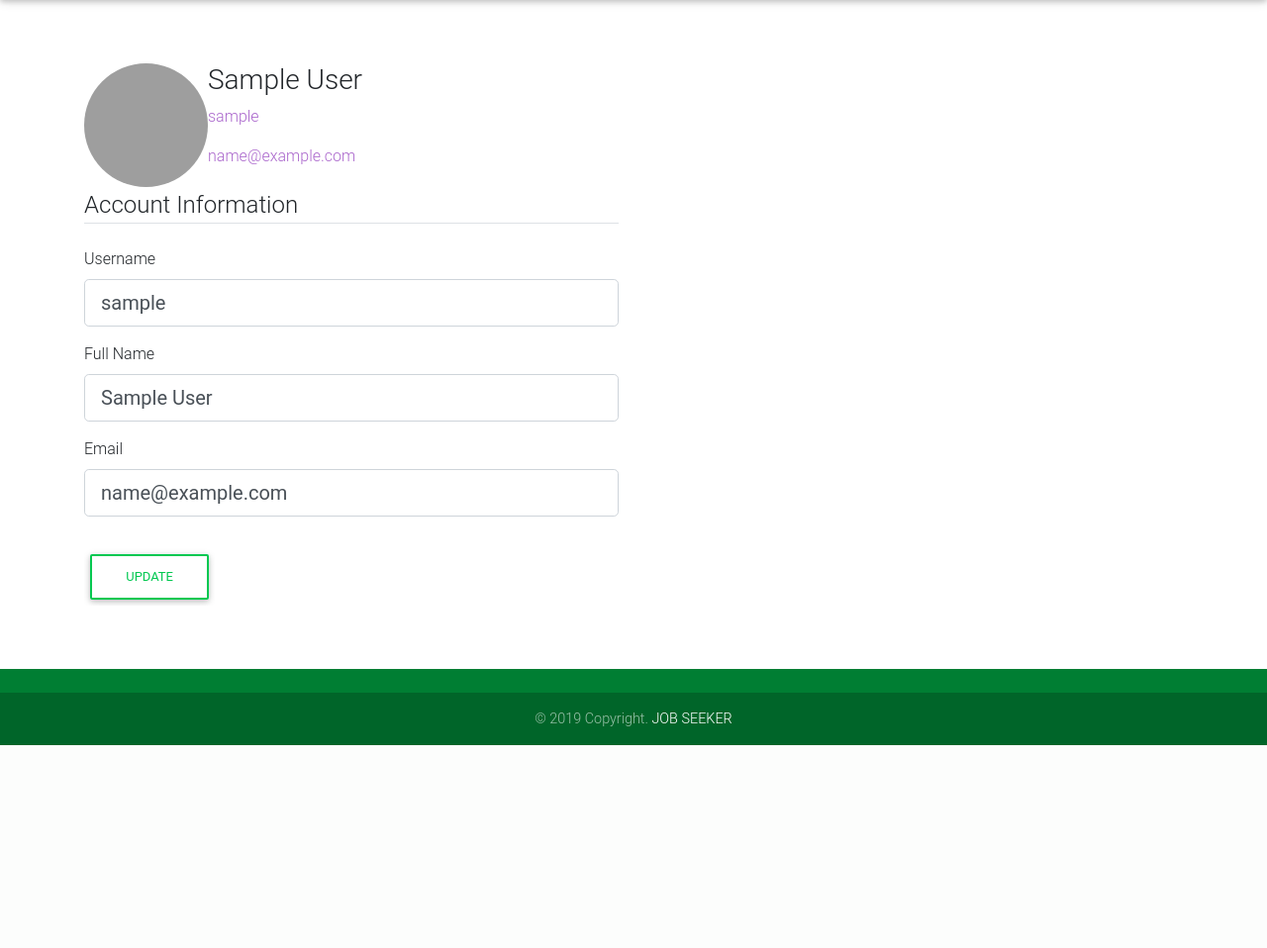
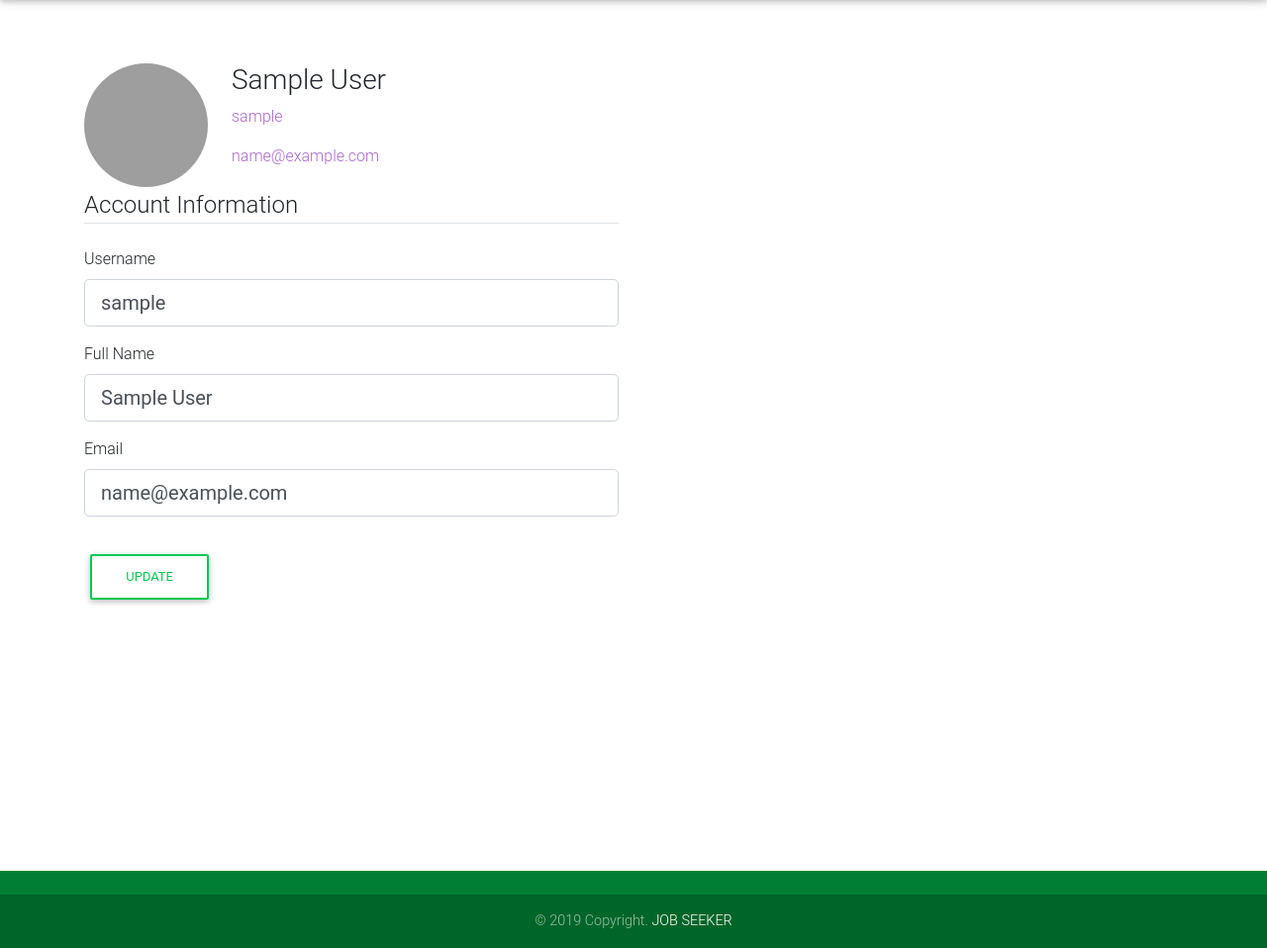
Before and after one commit to josylad/Job-Search, a Flask app: page /account in a window 1280 px wide. Shown: the part 56-1014 px from the top of the page at 99% size. Before the commit the page ends 809 px from the top, so only its background shows below. Run offline with Flask 2, Linux system fonts and the light colour scheme; the visitor is signed in with stand-in values (Sample User, id 1); data comes from the database, SQL or seed files in the repository; some libraries are stand-ins or nearby versions; grey boxes are pictures that could not be loaded.

Commit message:
Update the App layout and styles

```diff
--- a/app/main/views.py
+++ b/app/main/views.py
@@ -27,8 +27,7 @@ def home():
 
 @main.route("/about")
 def about():
-    jobs = get_jobs()
-    return render_template('about.html', jobs=jobs)
+    return render_template('about.html')
 
 
 @main.route("/search")
--- a/app/templates/about.html
+++ b/app/templates/about.html
@@ -1,10 +1,10 @@
 {% extends "layout.html" %}
 
 {% block content%}
-<div class="mt-4 pt-4">
+<div class=" container ml-4 pl-4 pr-4 mr-4 mt-4 pt-4"  style="height: 100vh;">
     <h1>About JOB SEEKER</h1>
-    <p>JOB SEEKER provide you with the opportunity to share your views with the world. </p>
-    <p>This is a Flask Powered blogging platform. </p>
+    <p>JOB SEEKER provide you with the opportunity to search for jobs from all around the world. </p>
+    <p>This is a Flask Powered Job Search Engine platform using the Github Jobs API. </p>
 </div>
 
 {% endblock content %}
--- a/app/templates/account.html
+++ b/app/templates/account.html
@@ -1,15 +1,15 @@
 {% extends "layout.html" %}
 
 {% block content%}
-<div class="container pt-2 mt-4 mb-4 pb-4">
+<div class="container pt-2 mt-4 mb-4 pb-4"  style="height: 100vh;">
     <div class="row">
     <div class="col-md-6">
         <div class="media">
           <img class="rounded-circle account-img" src="https://source.unsplash.com/125x125/?profile,photo">
           <div class="media-body">
-            <h3 class="">{{ current_user.fullname }}</h3>
-            <p class="text-secondary">{{ current_user.username }}</p>
-            <p class="text-secondary">{{ current_user.email }}</p>
+            <h3 class="ml-4">{{ current_user.fullname }}</h3>
+            <p class="text-secondary ml-4">{{ current_user.username }}</p>
+            <p class="text-secondary ml-4">{{ current_user.email }}</p>
           </div>
         </div>
           <form method="POST" action="" enctype="multipart/form-data">
--- a/app/templates/error404.html
+++ b/app/templates/error404.html
@@ -1,7 +1,7 @@
 {% extends 'layout.html'%}
 
 {% block content %}
-<div class="text-center jumbotron mt-4 pt-2">
+<div class="text-center jumbotron mt-4 pt-2"  style="height: 100vh;">
         <h2 class="mt-4">WHOOOPS we can't find that page</h2>
         <p>Check to make sure that the URL is correct. Sawa Sawa</p>
 
--- a/app/templates/register.html
+++ b/app/templates/register.html
@@ -2,7 +2,7 @@
 
 {% block content%}
 
-<div class="container mt-4 pt-2">
+<div class="container mt-4 pt-2"  style="height: 100vh;">
         <form method="POST" action="">
             {{ form.hidden_tag() }}
 
```
Also changed, not shown: app/templates/login.html (+8 -9 lines), app/templates/search.html (+5 -3 lines).
